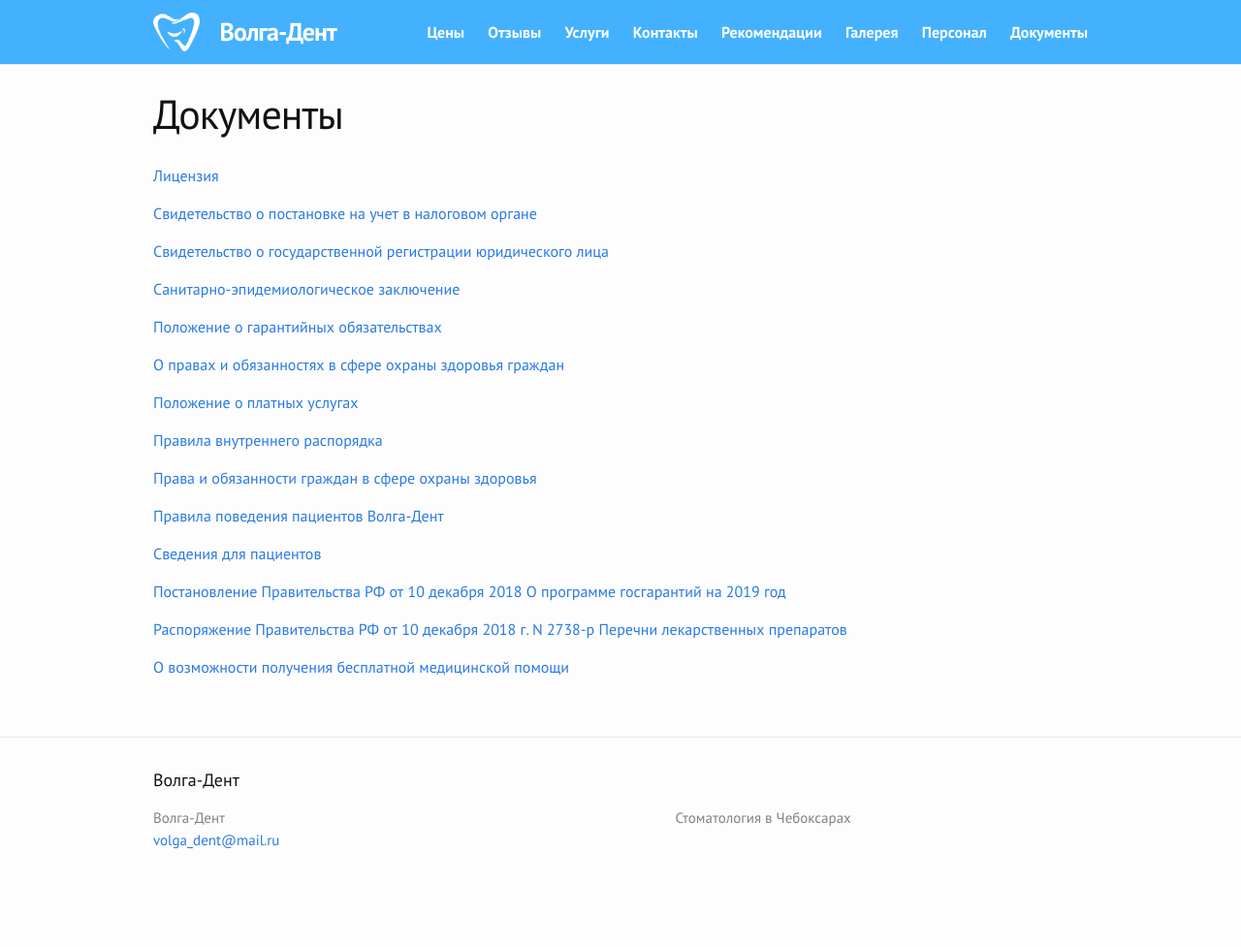
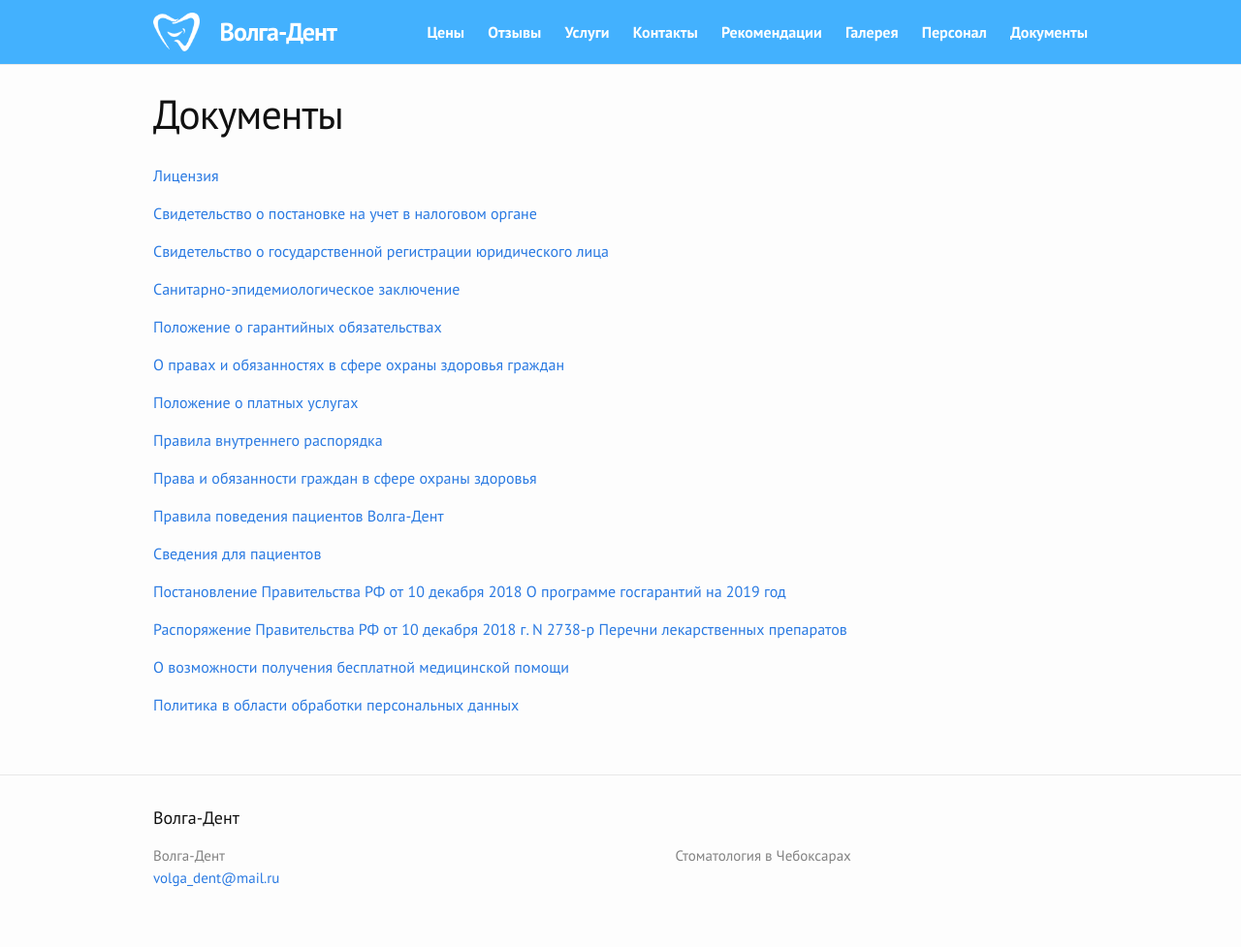
Before and after one commit to albus-dentes/albus-dentes.github.io, a Jekyll site: the page built from documents/index.md, in a window 1280 px wide. Shown: the whole page at 97% size. Built offline with Jekyll 4.4.1, drawn with Linux system fonts in a browser that asks for light colours; before the commit the page ends 938 px from its top, so only the background shows below that.

Commit message:
Add a document

```diff
--- a/documents/index.md
+++ b/documents/index.md
@@ -29,3 +29,5 @@
 [Распоряжение Правительства РФ от 10 декабря 2018 г. N 2738-р Перечни лекарственных препаратов](/assets/perechni-lekarstvennyh-preparatov.doc)
 
 [О возможности получения бесплатной медицинской помощи](/assets/о-vozmozhnosti-polucheniya-besplatnoj-medicinskoj-pomoshhi.doc)
+
+[Политика в области обработки персональных данных](/assets/pd.docx)
```
Also changed, not shown: 1 other file.
